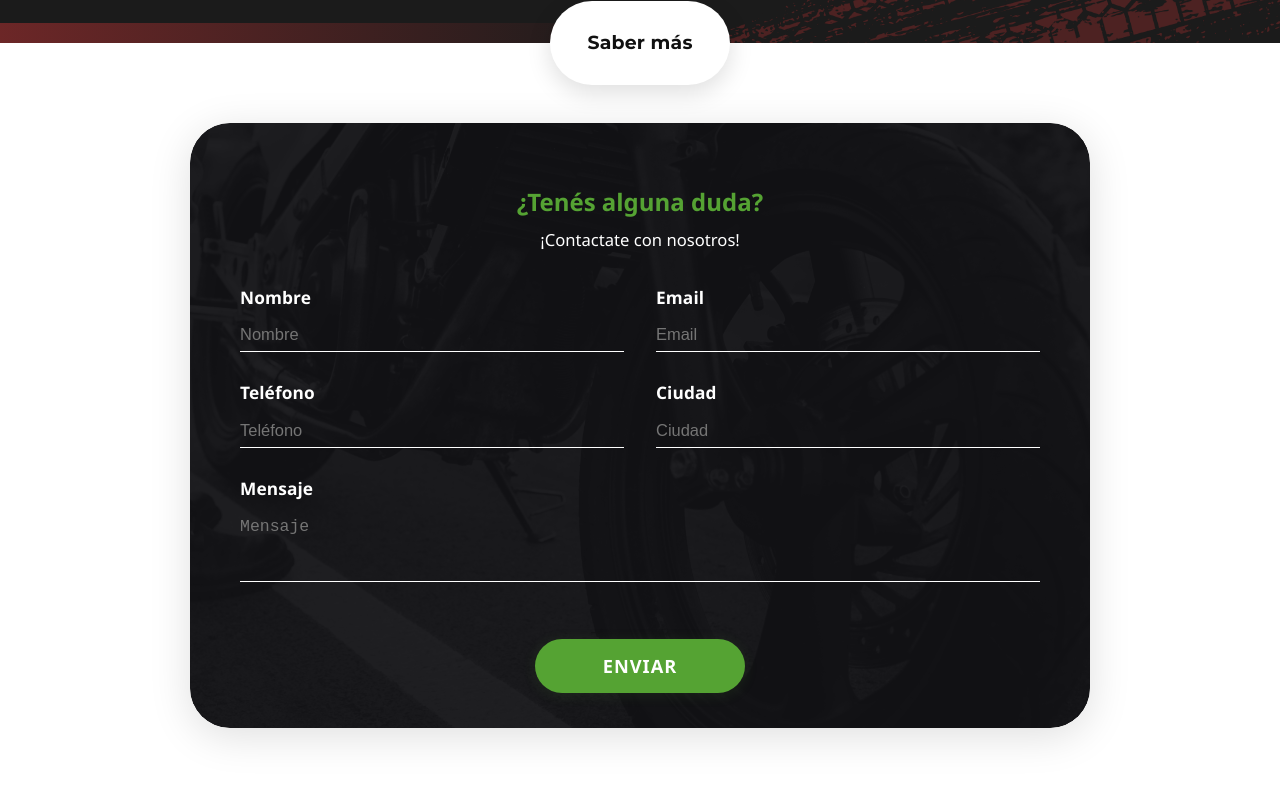
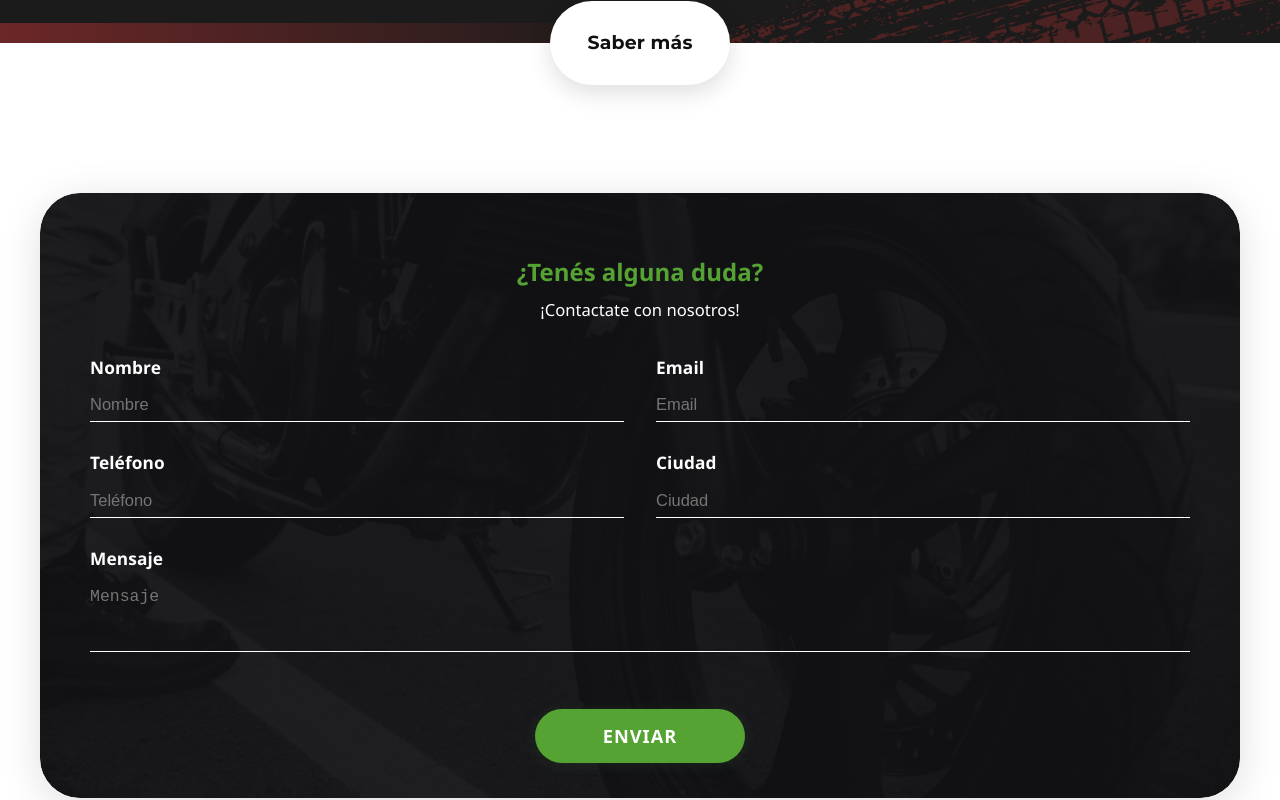
Before and after one commit to Mauro3jo/Tauro, a React (Vite) app in the folder Tauro/: page / in a window 1280 px wide. Shown: the part 1940-2740 px from the top of the page. Built offline with nearby package versions, Linux system fonts and the light colour scheme; no server answers; the HTML template or start-up script is replaced by a standard one.

Commit message:
Update FormularioContacto.css

```diff
--- a/Tauro/src/components/Home/FormularioContacto.css
+++ b/Tauro/src/components/Home/FormularioContacto.css
@@ -2,13 +2,13 @@
   width: 100%;
   display: flex;
   justify-content: center;
-  margin: 80px 0 80px 0; /* espacio arriba y abajo */
+  margin: 150px 0 150px 0; /* espacio arriba y abajo */
   padding: 0;
 }
 
 .contacto-form-box {
   position: relative;
-  max-width: 900px;
+  max-width: 1200px;
   width: 100%;
   border-radius: 40px;
   box-shadow: 0 8px 42px 0 rgba(0,0,0,0.13);
```
